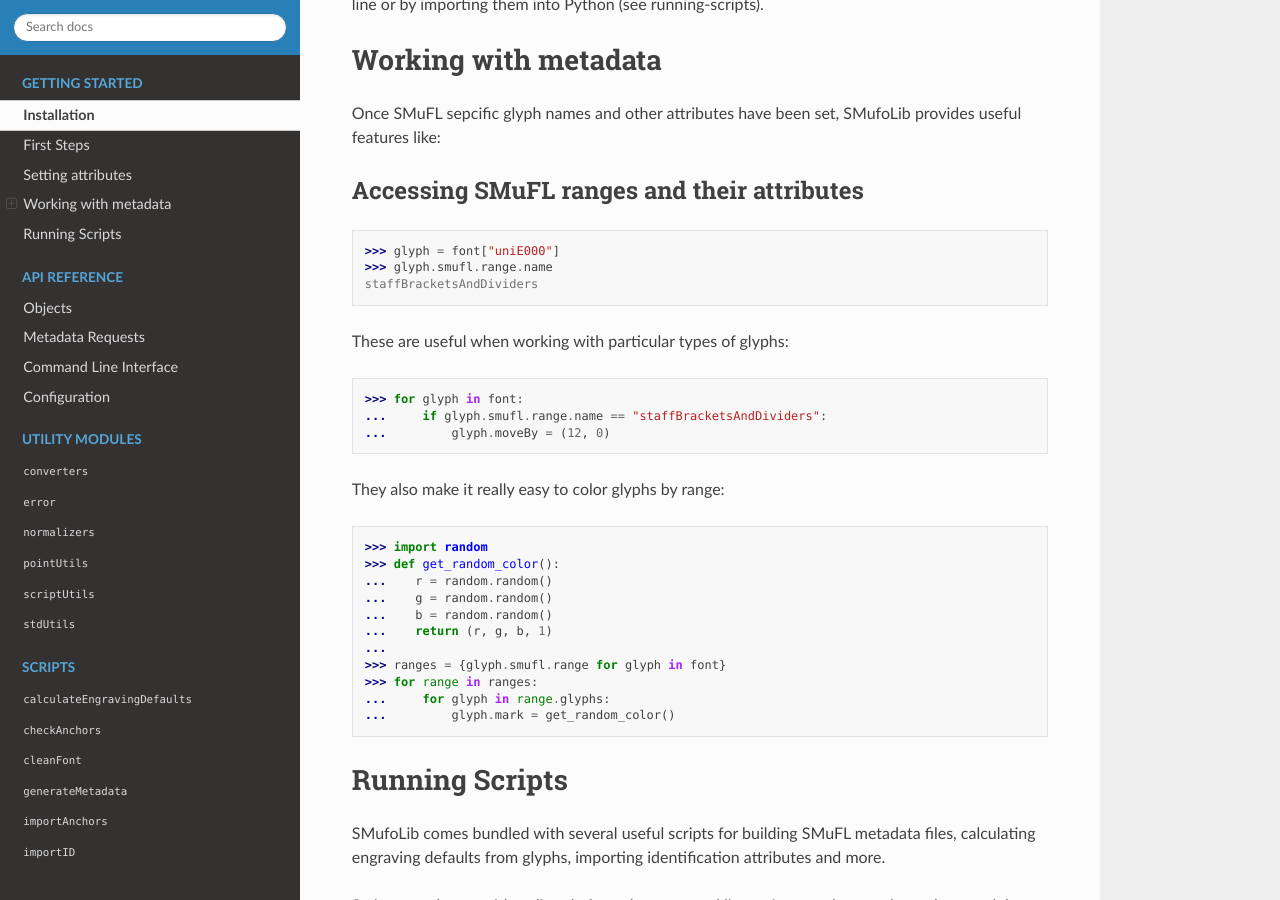
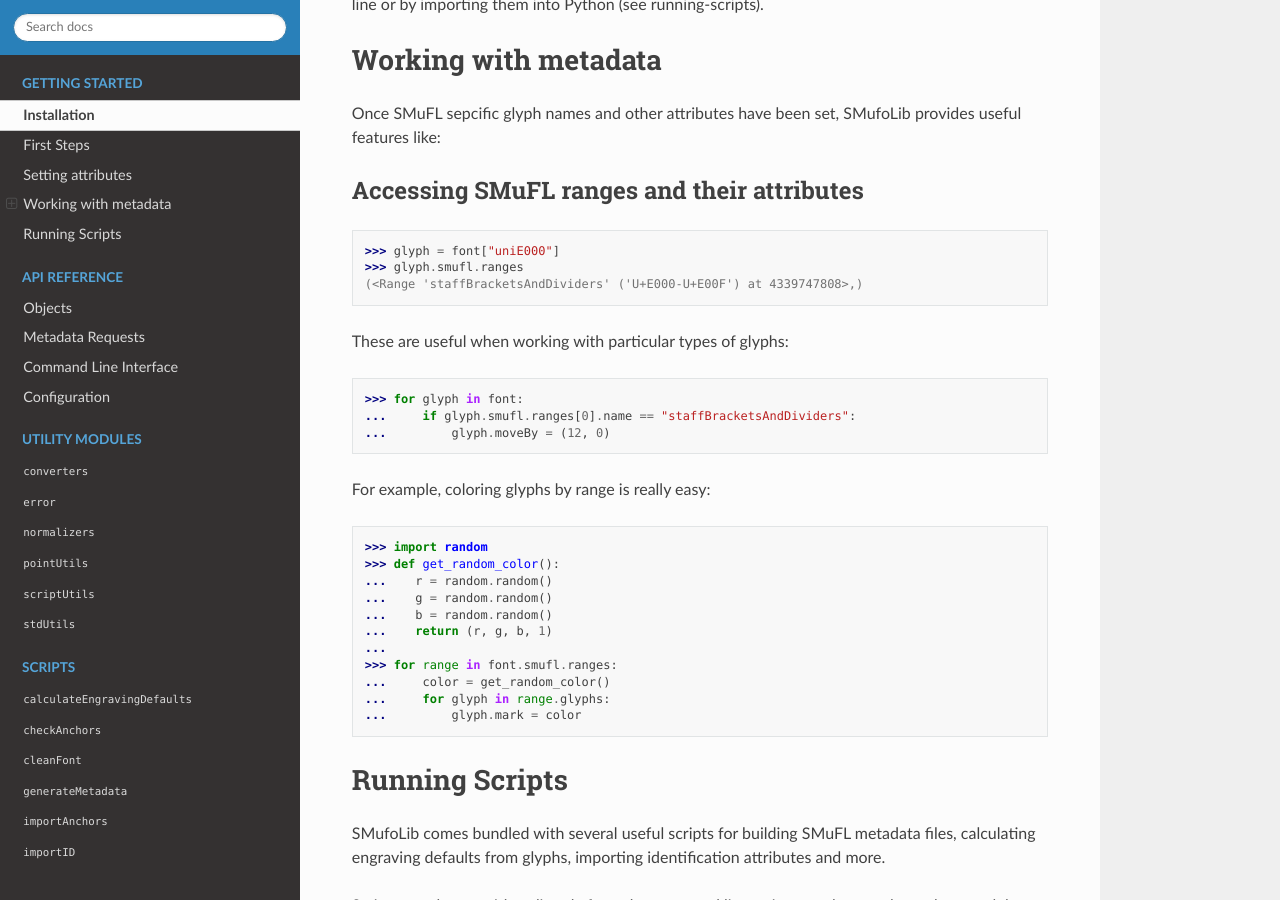
Before and after one commit to knutnergaard/smufolib, a Sphinx documentation site: the page built from docs/getting_started.rst, in a window 1280 px wide and 900 px high, scrolled down 963 px. Built offline with Sphinx 7.4.7 and the Read the Docs theme 3.1.0, drawn with Linux system fonts in a browser that asks for light colours.

Commit message:
Update to new ranges functionality.

```diff
--- a/docs/getting_started.rst
+++ b/docs/getting_started.rst
@@ -45,20 +45,18 @@ Once SMuFL sepcific glyph names and other attributes have been set, SMufoLib pro
 Accessing SMuFL ranges and their attributes
 -------------------------------------------
 
-::
-
    >>> glyph = font["uniE000"]
-   >>> glyph.smufl.range.name
-   staffBracketsAndDividers
+   >>> glyph.smufl.ranges
+   (<Range 'staffBracketsAndDividers' ('U+E000-U+E00F') at 4339747808>,)
 
 These are useful when working with particular types of glyphs::
 
    >>> for glyph in font:
-   ...     if glyph.smufl.range.name == "staffBracketsAndDividers":
+   ...     if glyph.smufl.ranges[0].name == "staffBracketsAndDividers":
    ...         glyph.moveBy = (12, 0)
 
 
-They also make it really easy to color glyphs by range::
+For example, coloring glyphs by range is really easy::
 
    >>> import random
    >>> def get_random_color():
@@ -67,10 +65,10 @@ They also make it really easy to color glyphs by range::
    ...    b = random.random()
    ...    return (r, g, b, 1)
    ...
-   >>> ranges = {glyph.smufl.range for glyph in font}
-   >>> for range in ranges:
+   >>> for range in font.smufl.ranges:
+   ...     color = get_random_color()
    ...     for glyph in range.glyphs:
-   ...         glyph.mark = get_random_color()
+   ...         glyph.mark = color
 
 .. _running-scripts
 
```
